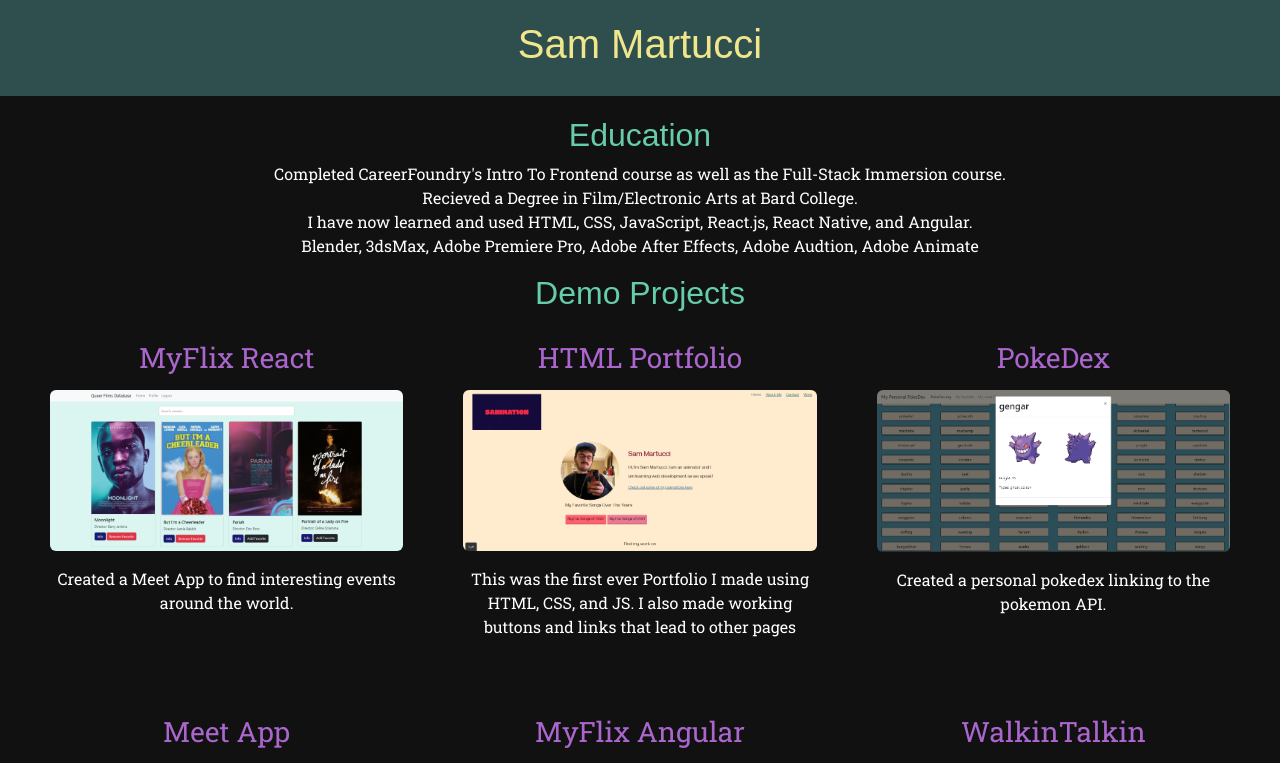
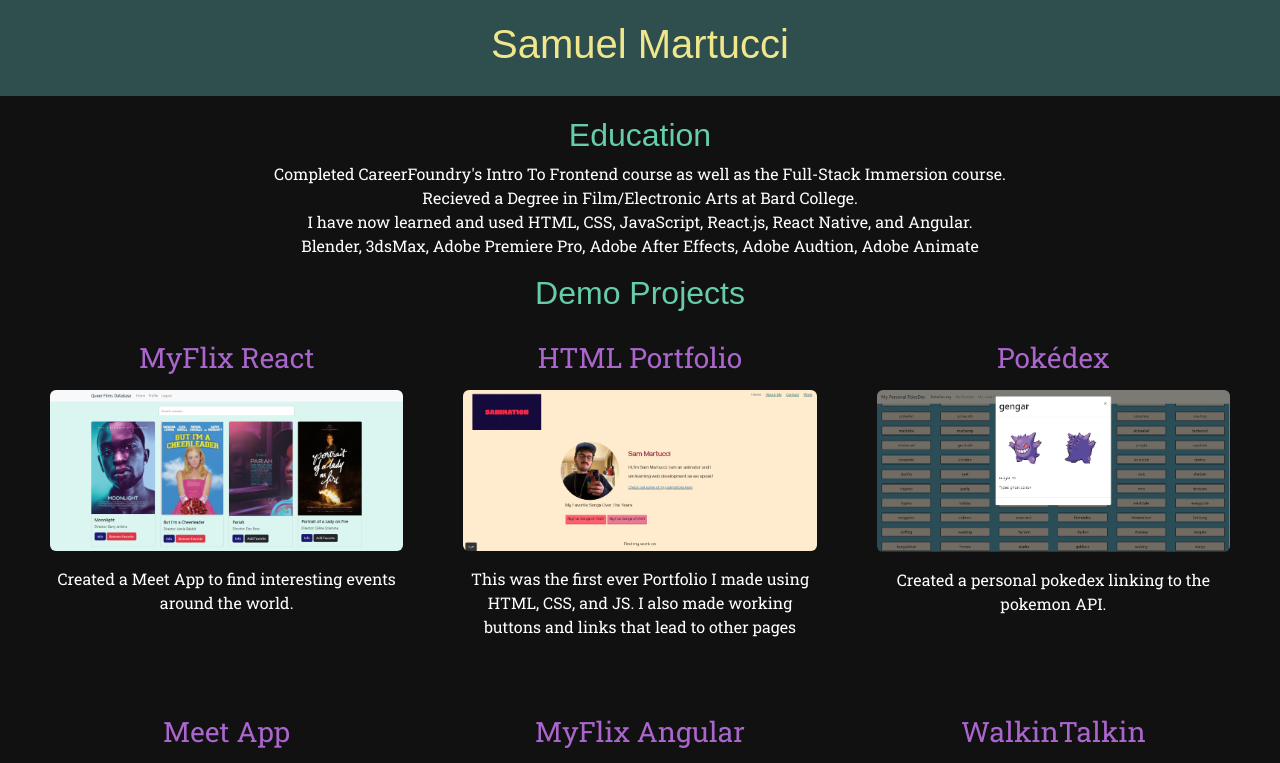
Before and after one commit to sanimations/CRA-Portfolio, a React (Create React App) app: page / in a window 1280 px wide. Shown: the top 763 px of the page. Built offline with nearby package versions, Linux system fonts and the light colour scheme; a web font is replaced by a local one.

Commit message:
Updated Copy

```diff
--- a/src/App.jsx
+++ b/src/App.jsx
@@ -10,7 +10,7 @@ function App() {
     <div className="App">
       {/* Header */}
       <header>
-        <h1 style={{ color: "#F0E68C" }}>Sam Martucci</h1>
+        <h1 style={{ color: "#F0E68C" }}>Samuel Martucci</h1>
       </header>
 
       {/* Main Content */}
@@ -81,7 +81,7 @@ function App() {
 
             {/* Project 3 */}
             <div className="project">
-              <h3 style={{ color: " #AA66CD " }}>PokeDex</h3>
+              <h3 style={{ color: " #AA66CD " }}>Pokédex</h3>
               <p></p>
               <a
                 href="https://sanimations.github.io/pokedex-js/"
```
